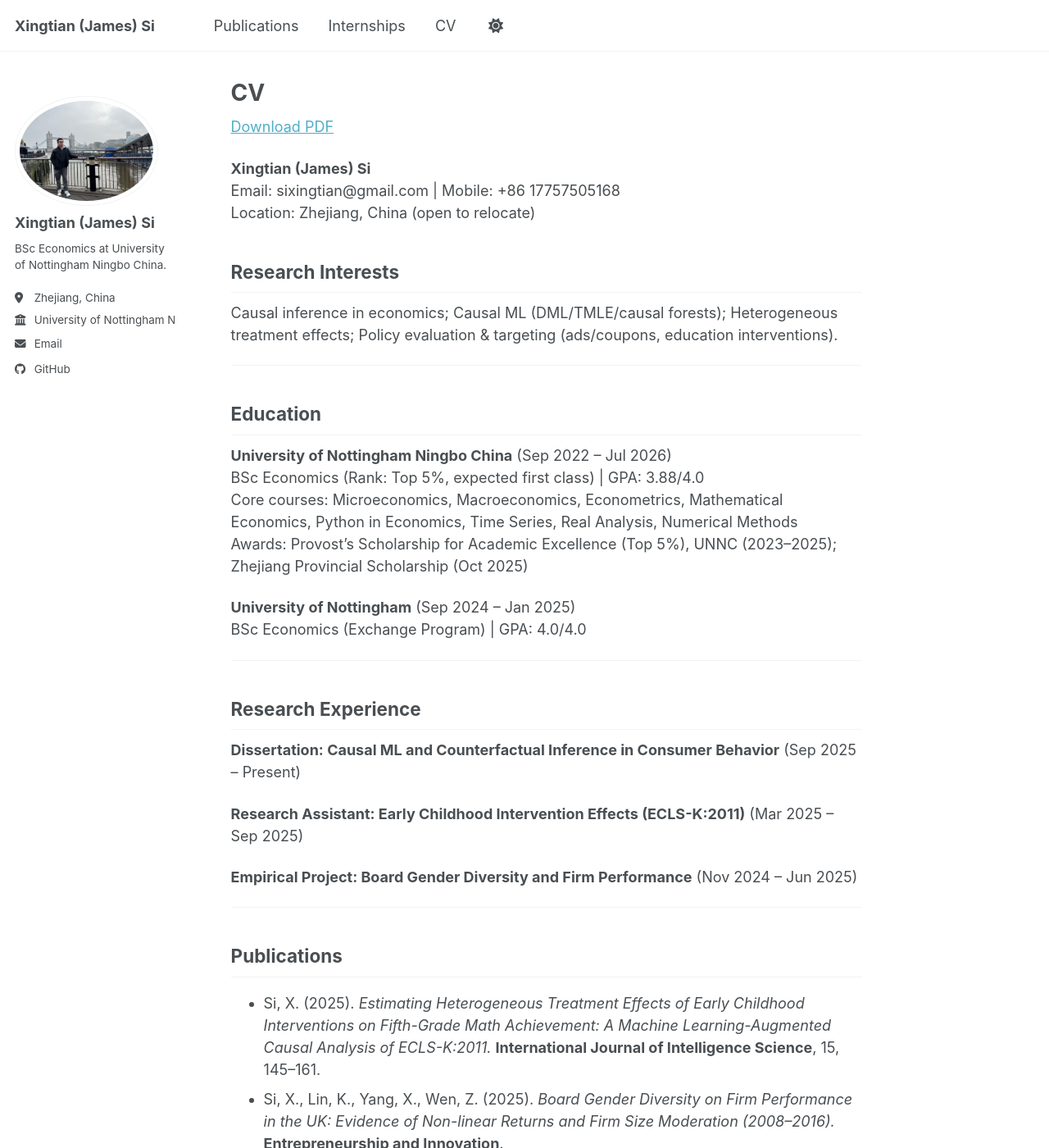
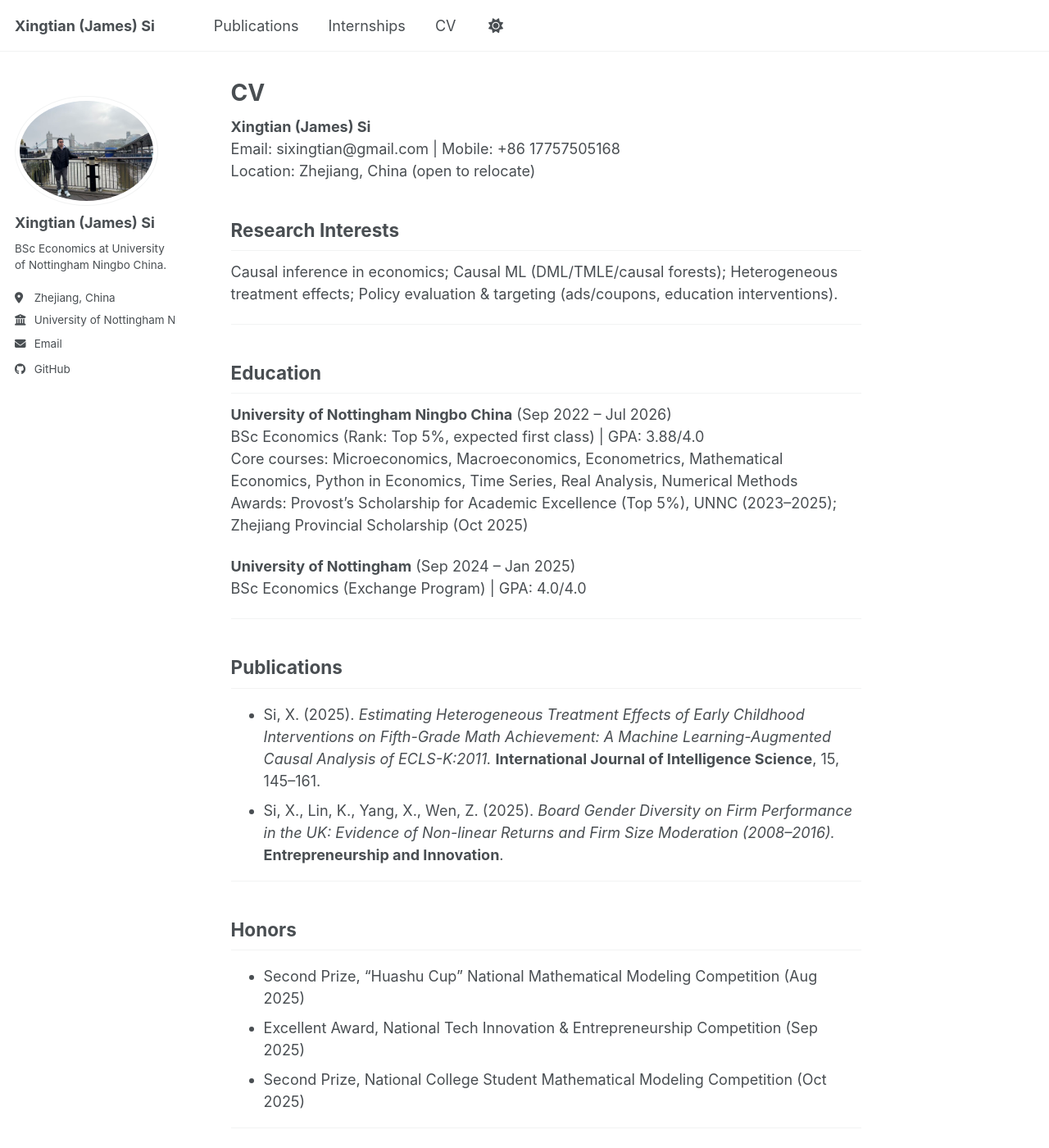
Before and after one commit to sixingtian/sixingtian.github.io, a Jekyll site: the page built from _pages/cv.md, in a window 1280 px wide and 1400 px high. Shown: the whole window at 82% size. Built offline with Jekyll 4.4.1, drawn with Linux system fonts in a browser that asks for light colours; a script bundle is joined from its source files by our own code; library files that are not in the unit come from our copies.

Commit message:
Update cv.md

```diff
--- a/_pages/cv.md
+++ b/_pages/cv.md
@@ -4,7 +4,6 @@ permalink: /cv/
 author_profile: true
 ---
 
-[Download PDF](/files/Xingtian Si.pdf)
 
 **Xingtian (James) Si**
 Email: sixingtian@gmail.com | Mobile: +86 17757505168
@@ -27,17 +26,6 @@ BSc Economics (Exchange Program) | GPA: 4.0/4.0
 
 ---
 
-## Research Experience
-
-**Dissertation: Causal ML and Counterfactual Inference in Consumer Behavior** (Sep 2025 – Present)
-
-**Research Assistant: Early Childhood Intervention Effects (ECLS-K:2011)** (Mar 2025 – Sep 2025)
-
-**Empirical Project: Board Gender Diversity and Firm Performance** (Nov 2024 – Jun 2025)
-
-
----
-
 ## Publications
 - Si, X. (2025). *Estimating Heterogeneous Treatment Effects of Early Childhood Interventions on Fifth-Grade Math Achievement: A Machine Learning-Augmented Causal Analysis of ECLS-K:2011.* **International Journal of Intelligence Science**, 15, 145–161.
 - Si, X., Lin, K., Yang, X., Wen, Z. (2025). *Board Gender Diversity on Firm Performance in the UK: Evidence of Non-linear Returns and Firm Size Moderation (2008–2016).* **Entrepreneurship and Innovation**.
```
